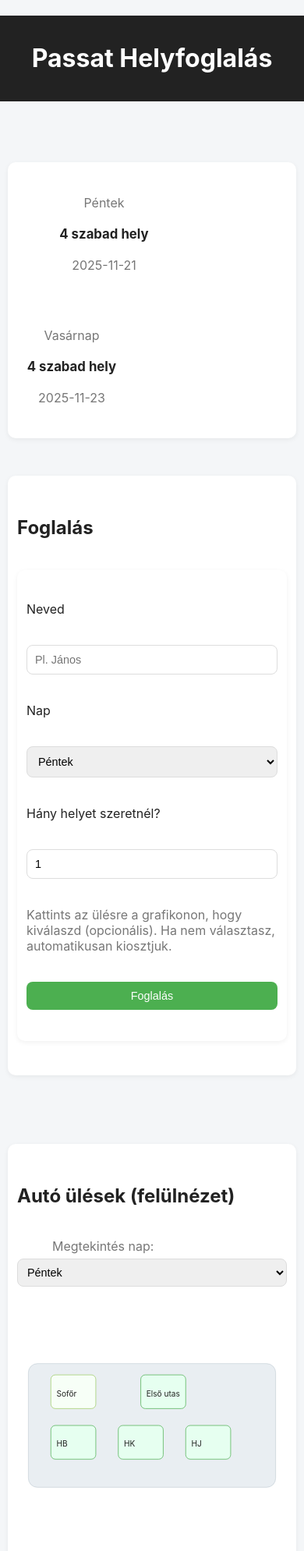
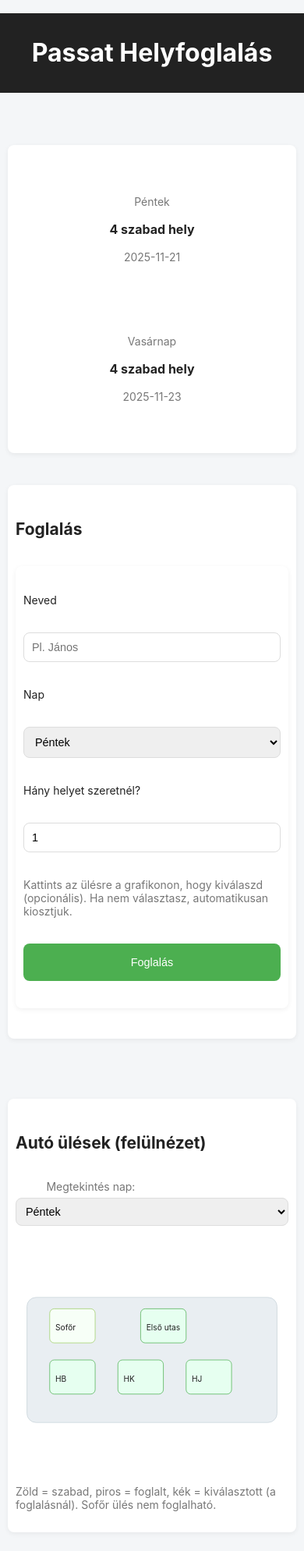
Before and after one commit to r1evente/reserv, a plain HTML site: page index.html in a window 390 px wide. Shown: the top 1989 px of the page at 78% size. Drawn offline with Linux system fonts and the light colour scheme; no server answers.

Commit message:
Enhance responsive design in styles.css
Updated responsive styles for various elements including font sizes, table widths, and flex properties.

```diff
--- a/styles.css
+++ b/styles.css
@@ -11,7 +11,9 @@ body{
   font-family:Inter,Arial,sans-serif;
   background:var(--bg);
   color:#222;
-  font-size: 1rem;
+  /* responsive base font size */
+  font-size: clamp(14px, 1.2vw, 16px);
+  -webkit-font-smoothing:antialiased;
 }
 header{
   background:#222;
@@ -45,6 +47,7 @@ main{
 }
 .free-item{
   min-width:140px;
+  flex:1 1 140px;
   padding:10px;
   border-radius:8px;
   text-align:center;
@@ -69,6 +72,8 @@ button{
   color:white;
   border:none;
   cursor:pointer;
+  /* touch target */
+  min-height:44px;
 }
 .car-area{
   display:flex;
@@ -77,8 +82,8 @@ button{
   align-items:flex-start;
 }
 .car-visual{
-  flex:1;
-  min-width:260px;
+  flex:1 1 260px;
+  min-width:0;
 }
 .seatRect{
   transition:all .12s;
@@ -110,11 +115,13 @@ button{
 .table-wrap{
   overflow:auto;
   border-radius:8px;
+  -webkit-overflow-scrolling:touch;
 }
 table{
   width:100%;
   border-collapse:collapse;
-  min-width:600px;
+  /* avoid forcing horizontal scroll on small devices; allow wrap or scroll from container */
+  min-width:0;
 }
 th,td{
   padding:10px;
@@ -144,8 +151,9 @@ footer{
     gap: 8px;
   }
   table{
-    min-width: 100%;
-    font-size: 0.9rem;
+    /* keep table readable but allow horizontal scroll within .table-wrap */
+    min-width:100%;
+    font-size:0.92rem;
   }
   input, select, button{
     font-size: 0.9rem;
@@ -158,3 +166,21 @@ footer{
     min-width: 100%;
   }
 }
+
+/* Smaller phones / very narrow screens */
+@media (max-width:480px){
+  header{padding:10px;font-size:1rem}
+  .card{padding:10px;border-radius:8px}
+  .free-item{min-width:100%;flex-basis:100%}
+  .top-row{gap:6px}
+  .seat-pill{padding:10px;font-size:.95rem}
+  button{min-height:48px;padding:12px}
+  th,td{padding:8px}
+  .big{font-size:1rem}
+  footer{margin-top:20px}
+}
+
+/* Larger screens: ensure table has minimum readable width */
+@media (min-width:1000px){
+  table{min-width:700px}
+}
```
